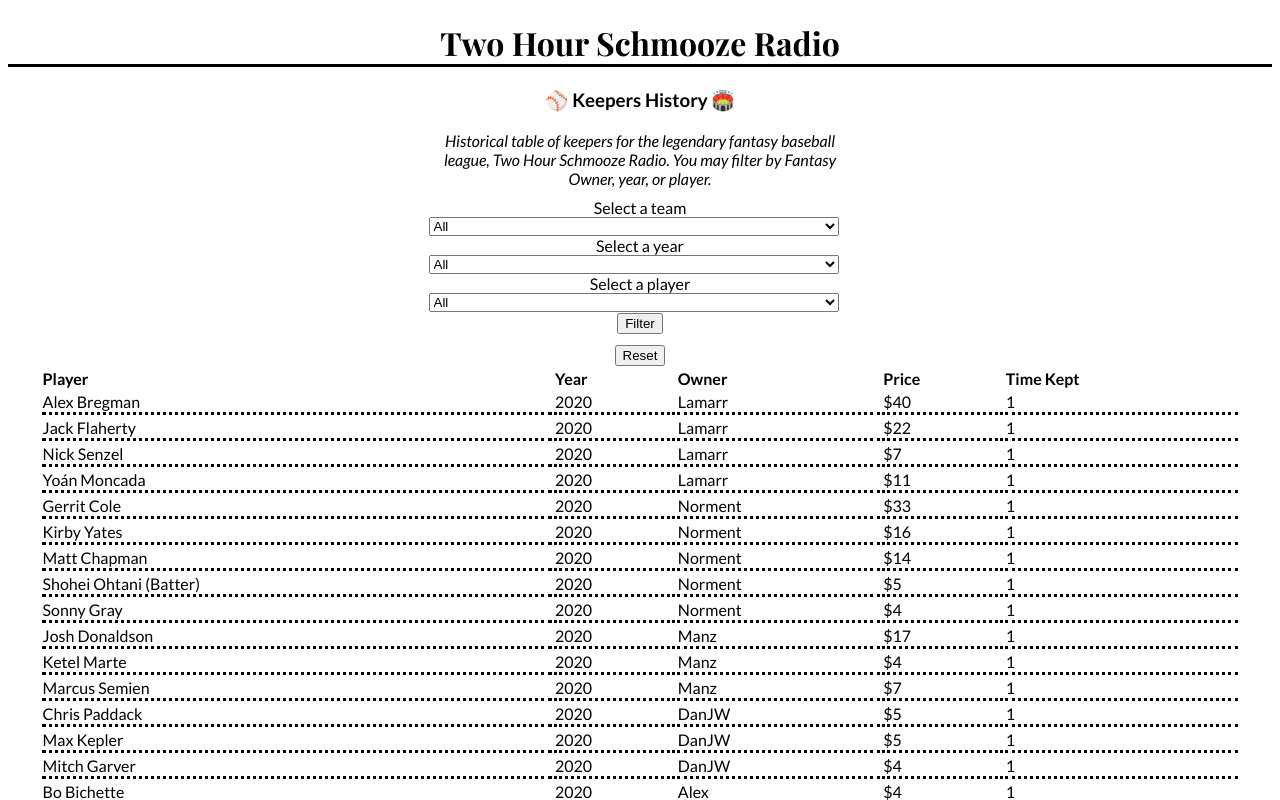
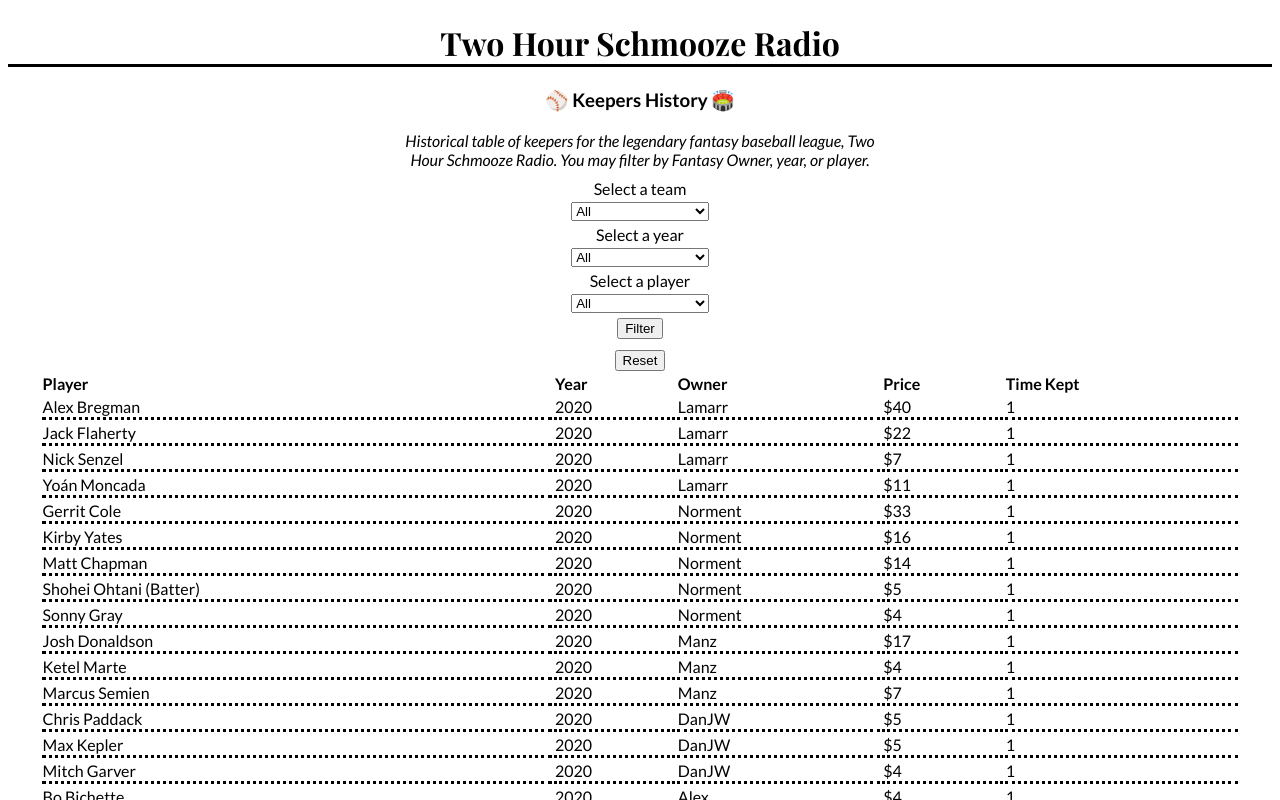
Before and after one commit to escosio/two-hour-schmooze-react, a React (Create React App) app: page / in a window 1280 px wide. Shown: the top 800 px of the page. Built offline with nearby package versions, Linux system fonts and the light colour scheme; a web font is replaced by a local one.

Commit message:
fix: errors and cleanup

```diff
--- a/src/PlayerFilter.js
+++ b/src/PlayerFilter.js
@@ -12,7 +12,11 @@ export const PlayerFilter = ({
   onHandleSearch,
   onReset,
 }) => {
-  const years = [2020, 2021, 2022, 2023, 2024];
+  const currentYear = new Date().getFullYear();
+  const years = Array.from(
+    { length: currentYear - 2019 },
+    (_, i) => currentYear - i
+  );
   const owners = [
     ...new Set(
       keepers.map((team) => team.owner).filter((name) => name != "Lamarr")
@@ -64,8 +68,10 @@ export const PlayerFilter = ({
           value={selectedPlayer}
           onSetFilter={onSelectPlayer}
         >
-          {playersNames.map((player) => (
-            <option value={player}>{player}</option>
+          {playersNames.map((player, i) => (
+            <option value={player} key={i}>
+              {player}
+            </option>
           ))}
         </DropDownOption>
         <button>Filter</button>
@@ -90,16 +96,12 @@ function DropDownOption({
           value={value}
           onChange={(e) => onSetFilter(Number(e.target.value))}
         >
-          <option selected value="All">
-            All
-          </option>
+          <option value="All">All</option>
           {children}
         </select>
       ) : (
         <select value={value} onChange={(e) => onSetFilter(e.target.value)}>
-          <option selected value="All">
-            All
-          </option>
+          <option value="All">All</option>
           {children}
         </select>
       )}
--- a/src/Results.js
+++ b/src/Results.js
@@ -1,15 +1,4 @@
 export const Results = ({ players, keepers, onReset }) => {
-  const date = new Date();
-  const currentYear = date.getFullYear();
-
-  // getTimesKept("Adolis García", "Scott");
-
-  function sortByYear(e) {
-    e.preventDefault();
-    const sortedPlayers = players.slice().sort((a, b) => a.year - b.year);
-    console.log(sortedPlayers);
-  }
-
   function getTimesKept(playerName, owner, year) {
     // creates an array of years, if player name and owner matches
     const yearsKeptByOwner = keepers
@@ -29,11 +18,13 @@ export const Results = ({ players, keepers, onReset }) => {
   return (
     <table className="results">
       <thead>
-        <th>Player</th>
-        <th onClick={sortByYear}>Year</th>
-        <th>Owner</th>
-        <th>Price</th>
-        <th>Time Kept</th>
+        <tr>
+          <th>Player</th>
+          <th>Year</th>
+          <th>Owner</th>
+          <th>Price</th>
+          <th>Time Kept</th>
+        </tr>
       </thead>
       <tbody>
         {players.map((player, i) => (
--- a/src/styles.css
+++ b/src/styles.css
@@ -29,13 +29,15 @@ td {
 
 .team-selection {
   display: flexbox;
+  width: 33%;
+  min-width: 400px;
+  margin: auto;
   flex-direction: column;
   list-style: none;
 }
 
 .team-selection select {
-  margin: auto;
-  display: grid;
+  margin: 4px;
   width: 33%;
   margin-left: 33%;
   margin-right: 33%;
@@ -43,7 +45,7 @@ td {
 
 .subheader {
   font-style: italic;
-  width: 400px;
+  width: 500px;
   max-width: 100%;
   margin: auto;
 }
```
